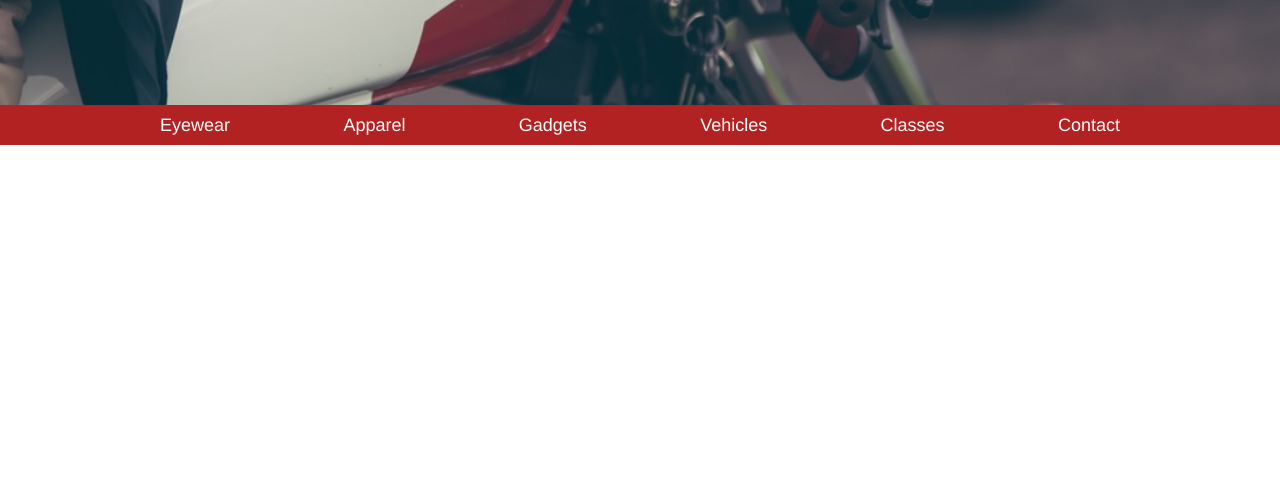
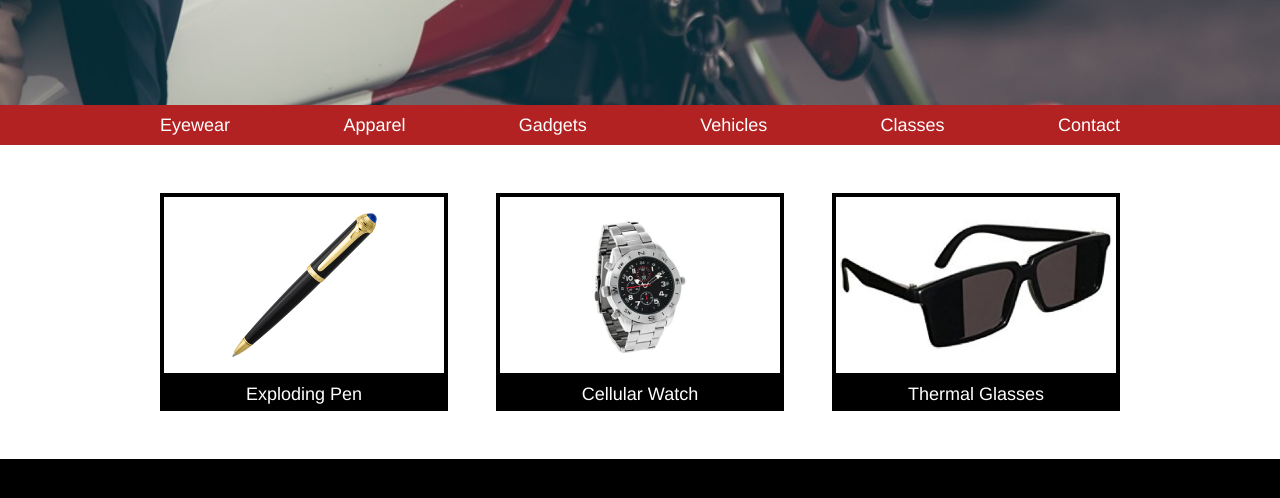
Before and after one commit to QuantumStar/secretAgentSupply, a plain HTML site: page index.html in a window 1280 px wide. Shown: the part 332-830 px from the top of the page. After the commit the page ends 800 px from the top, so only its background shows below. Drawn offline with Linux system fonts and the light colour scheme; files that its build step writes are made by us from their sources.

Commit message:
Finished item boxes...

```diff
--- a/index.html
+++ b/index.html
@@ -45,7 +45,28 @@
 
 <!-- Bottom section including items !-->
   <div class="bottomSection">
-
+    <div class="container">
+      <div class="itemSection">
+        <div class="pen">
+          <div class="imagePadding"><div class="imageContainer"></div></div>
+          <div class="description">
+            <span>Exploding Pen</span>
+          </div>
+        </div>
+        <div class="watch">
+          <div class="imagePadding"><div class="imageContainer"></div></div>
+          <div class="description">
+            <span>Cellular Watch</span>
+          </div>
+        </div>
+        <div class="glasses">
+          <div class="imagePadding"><div class="imageContainer"></div></div>
+          <div class="description">
+            <span>Thermal Glasses</span>
+          </div>
+        </div>
+      </div>
+    </div>
   </div>
 
 
--- a/resources/css/style.css
+++ b/resources/css/style.css
@@ -1,6 +1,4 @@
-* {
-  border: solid 1px white;
-}
+
 
 body {
   display: flex;
@@ -35,6 +33,7 @@ body {
   padding-top: 0.66rem;
   padding-bottom: 0.66rem;
   font-size: 1rem;
+
 }
 
 .banner {
@@ -119,6 +118,76 @@ li {
   justify-content: center;
   background-color: white;
   width: 100%;
-  height: 500px;
 
 }
+
+.itemSection {
+  display: flex;
+  flex-flow: row nowrap;
+  width: 100%;
+  justify-content: space-between;
+  padding-bottom: 3rem;
+  padding-top: 3rem;
+}
+
+.pen {
+  width: 30%;
+  text-align: center;
+
+}
+
+.watch {
+  width: 30%;
+  text-align: center;
+}
+
+.glasses {
+  width: 30%;
+  text-align: center;
+  }
+
+.imageContainer {
+  display: flex;
+  height: 9rem;
+  width: 100%;
+  background-size: contain;
+  background-repeat: no-repeat;
+  background-position: center;
+  align-self: center;
+  justify-content: center;
+}
+
+
+.description {
+  background-color: black;
+}
+
+.glasses .imageContainer {
+  background-image: url(../images/glasses.png);
+
+}
+
+.pen .imageContainer {
+  background-image: url(../images/pen.png);
+
+}
+
+.watch .imageContainer {
+  background-image: url(../images/watch.png);
+
+}
+
+.imagePadding {
+  height: 11rem;
+  width: auto;
+  border: 4px solid black;
+  align-content: center;
+  justify-content: center;
+  display: flex;
+
+}
+
+.description {
+  padding-top: 0.5rem;
+  padding-bottom: 0.5rem;
+}
```
